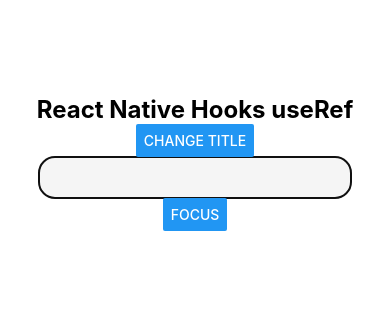
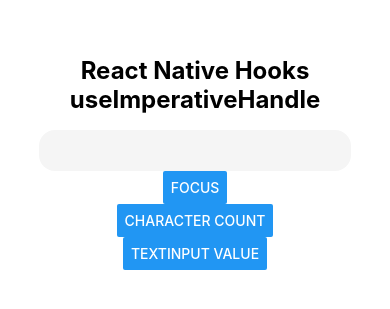
Before and after one commit to burhanyilmaz/reactnativehooks, a React Native app: screen / in a window 390 px wide. Shown: the part 259-568 px from the top of the page. Built offline with nearby package versions, Linux system fonts and the light colour scheme.

Commit message:
useImperativeHandle added.

```diff
--- a/App.js
+++ b/App.js
@@ -6,13 +6,31 @@
  * @flow strict-local
  */
 
-import React, { useState, useRef, useEffect } from 'react';
+import React, {
+  useState, useRef, useEffect, useImperativeHandle, forwardRef,
+} from 'react';
 import {
   SafeAreaView, Text, StatusBar, StyleSheet, Button, TextInput,
 } from 'react-native';
 
+const CustomInput = forwardRef((props, ref) => {
+  const inputRef = useRef(null);
+  const [value, setValue] = useState('');
+
+  useImperativeHandle(ref, () => ({
+    focus: () => {
+      inputRef.current.focus();
+    },
+    value: () => value,
+    characterCount: () => value.length,
+  }));
+
+  return (<TextInput style={styles.input} ref={inputRef} onChangeText={setValue} />);
+});
+
+
 const App = () => {
-  const [title, setTitle] = useState('React Native Hooks useRef');
+  const [title, setTitle] = useState('React Native Hooks useImperativeHandle');
   const inputRef = useRef(null);
 
   const focus = () => {
@@ -22,7 +40,7 @@ const App = () => {
   };
 
   useEffect(() => {
-    focus();
+    // focus();
   }, []);
 
   return (
@@ -32,9 +50,10 @@ const App = () => {
         <Text style={styles.title}>
           {title}
         </Text>
-        <Button title="Change Title" onPress={() => setTitle('New Title useRef')} />
-        <TextInput style={styles.input} ref={inputRef} />
+        <CustomInput style={styles.input} ref={inputRef} />
         <Button title="Focus" onPress={() => focus()} />
+        <Button title="Character Count" onPress={() => alert(inputRef.current.characterCount())} />
+        <Button title="TextInput value" onPress={() => alert(inputRef.current.value())} />
       </SafeAreaView>
     </>
   );
@@ -44,6 +63,8 @@ const styles = StyleSheet.create({
   title: {
     fontSize: 24,
     fontWeight: 'bold',
+    marginBottom: 16,
+    textAlign: 'center',
   },
   container: {
     flex: 1,
```
